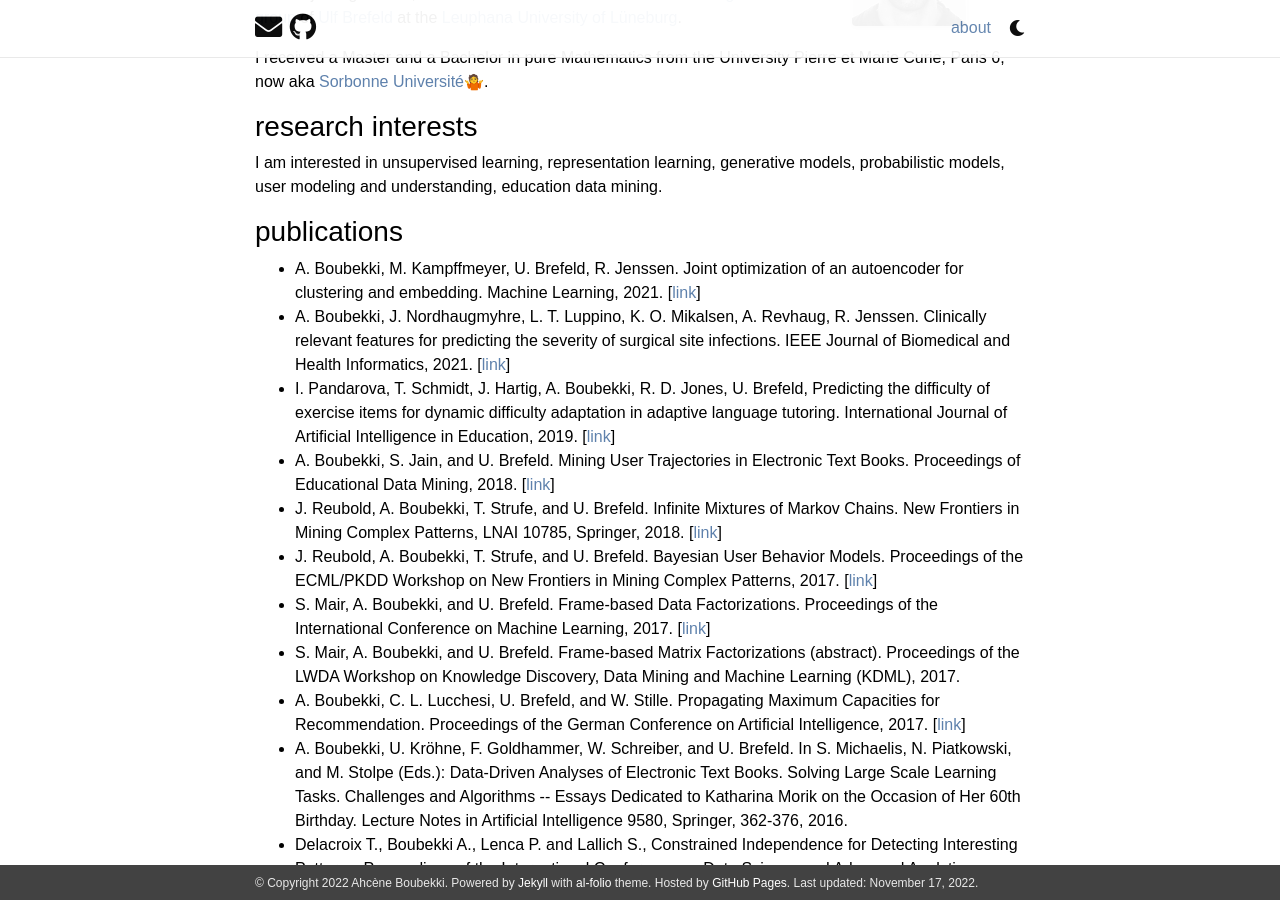
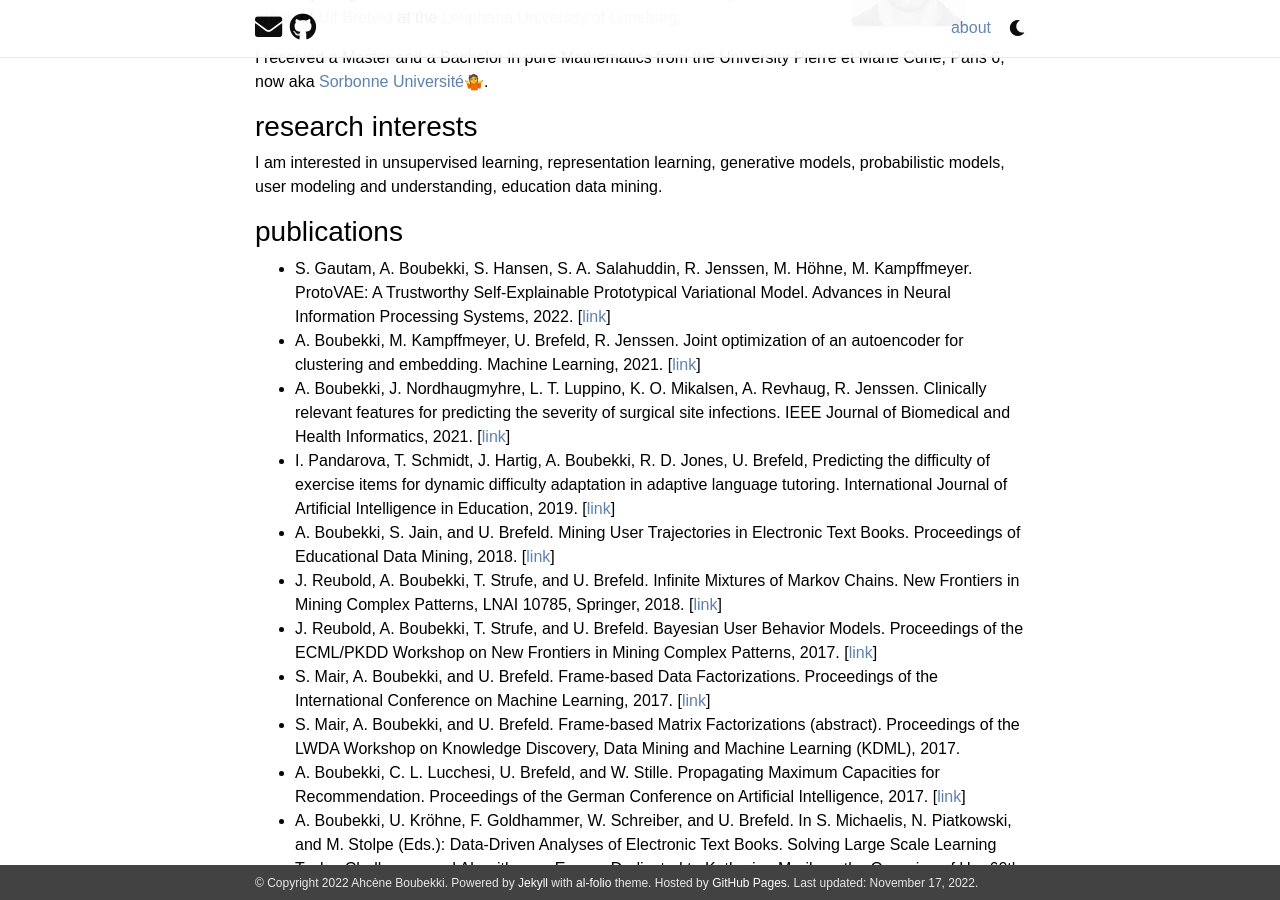
Before and after one commit to Ahcene-B/ahcene-b.github.io, a Jekyll site: the page built from _pages/about.md, in a window 1280 px wide and 900 px high, scrolled down 324 px. Built offline with Jekyll 4.4.1, drawn with Linux system fonts in a browser that asks for light colours; nearby versions of some CDN libraries; comment, search, counter and statistics services are not loaded; a style sheet for code colours, icons or effects is not loaded.

Commit message:
update bib

```diff
--- a/_pages/about.md
+++ b/_pages/about.md
@@ -32,6 +32,11 @@ I am interested in unsupervised learning, representation learning, generative mo
 ### publications
 
 <ul>
+  <li>
+    S. Gautam, A. Boubekki, S. Hansen, S. A. Salahuddin, R. Jenssen, M. Höhne, M. Kampffmeyer. ProtoVAE: A Trustworthy Self-Explainable Prototypical Variational Model.  Advances in Neural Information Processing Systems, 2022. [<a href="https://arxiv.org/pdf/2210.08151">link</a>]
+  </li>
+
+
   <li>
     A. Boubekki, M. Kampffmeyer, U. Brefeld, R. Jenssen. Joint optimization of an autoencoder for clustering and embedding. Machine Learning, 2021. [<a href="https://link.springer.com/article/10.1007/s10994-021-06015-5">link</a>]
   </li>
```
